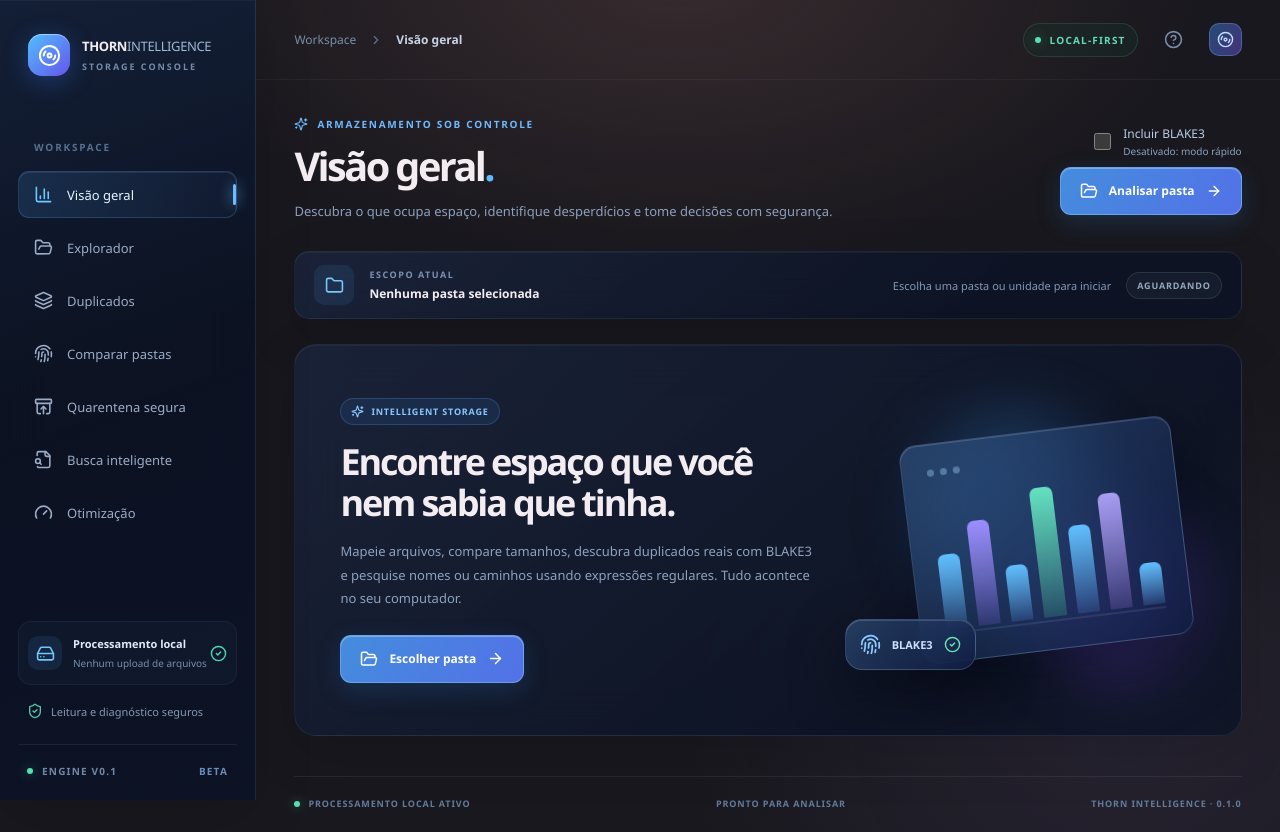
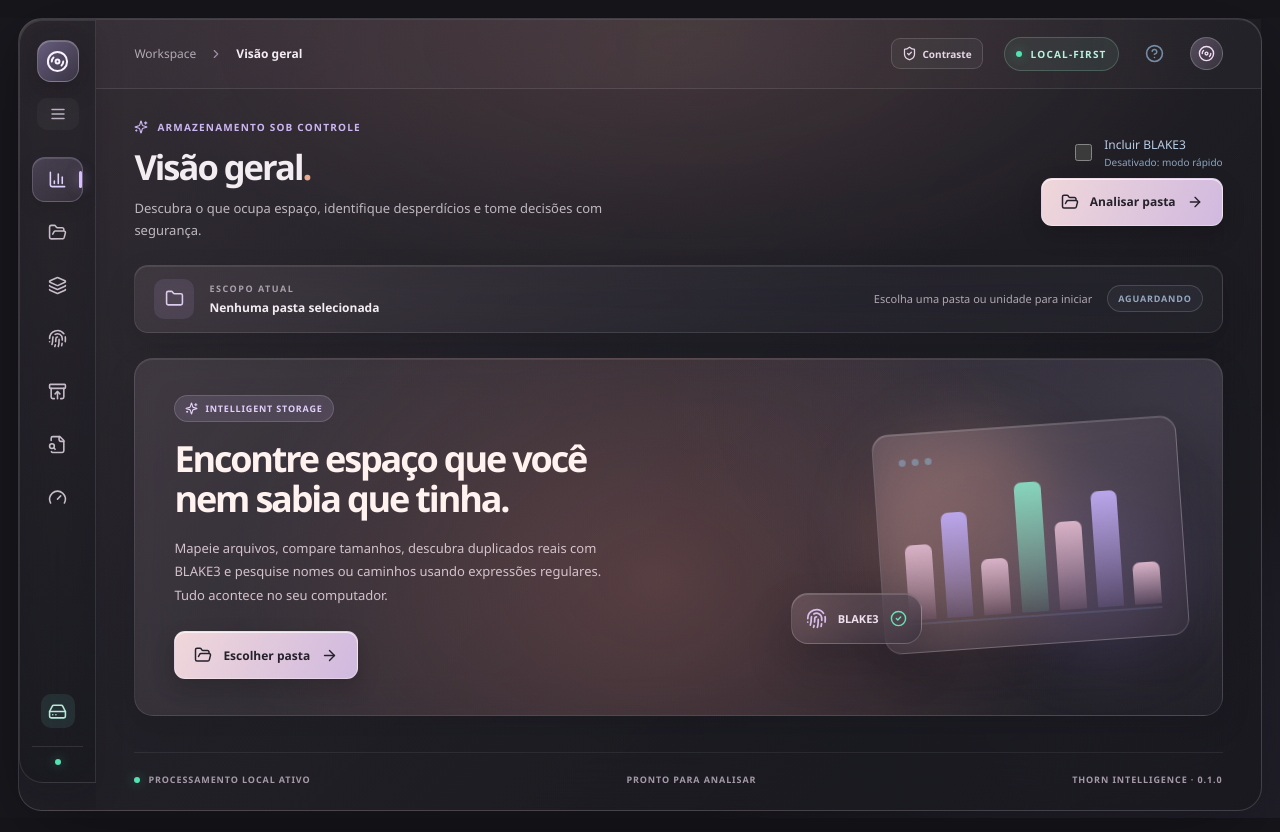
Before and after one commit to Marcelol090/ThornIntelligence, a React (Vite) app: page / in a window 1280 px wide. Built offline with nearby package versions, Linux system fonts and the light colour scheme.

Commit message:
feat(glass-studio): compact accessible rail, real-data hero and native backdrop fallback

```diff
--- a/src/App.tsx
+++ b/src/App.tsx
@@ -142,11 +142,20 @@ export default function App() {
   const [auditBusy, setAuditBusy] = useState(false);
   const [quarantineAudit, setQuarantineAudit] = useState<QuarantineAuditReport | null>(null);
   const [mobileMenu, setMobileMenu] = useState(false);
+  const [railExpanded, setRailExpanded] = useState(() => {
+    try { return localStorage.getItem('thorn.rail-expanded') === 'true'; }
+    catch { return false; }
+  });
+  const [clarityMode, setClarityMode] = useState(() => {
+    try { return localStorage.getItem('thorn.clarity-mode') === 'true'; }
+    catch { return false; }
+  });
+  const [nativeMaterial, setNativeMaterial] = useState<'Acrylic' | 'Mica'>('Acrylic');
   const [windowEffectStatus, setWindowEffectStatus] = useState<'pending' | 'requested' | 'failed'>('pending');
   const [windowEffectError, setWindowEffectError] = useState('');
 
-  // Acrylic is the visibly translucent Windows 10/11 backdrop; Mica is
-  // a native Windows 11 fallback, not the same as seeing the desktop.
+  // Request ONE backdrop at a time. Tauri applies only the first supported
+  // material; Mica is a fallback if the Acrylic request throws an error.
   // Tauri's window must have transparent:true, and every WebView root
   // layer must be translucent *before* requesting the Windows backdrop.
   useEffect(() => {
@@ -161,11 +170,24 @@ export default function App() {
         const nativeWindow = getCurrentWindow();
         await nativeWindow.setDecorations(true);
         if (!mounted) return;
-        await nativeWindow.setEffects({
-          effects: [Effect.Acrylic, Effect.Mica],
-          state: EffectState.Active,
-        });
-        if (mounted) setWindowEffectStatus('requested');
+        let material: 'Acrylic' | 'Mica' = 'Acrylic';
+        try {
+          await nativeWindow.setEffects({
+            effects: [Effect.Acrylic],
+            state: EffectState.Active,
+          });
+        } catch (acrylicError) {
+          console.warn('[Thorn Intelligence] Acrylic request failed; trying Mica:', acrylicError);
+          material = 'Mica';
+          await nativeWindow.setEffects({
+            effects: [Effect.Mica],
+            state: EffectState.Active,
+          });
+        }
+        if (mounted) {
+          setNativeMaterial(material);
+          setWindowEffectStatus('requested');
+        }
       } catch (err) {
         // Previously swallowed every error, leaving an unexplained solid UI.
         console.warn('[Thorn Intelligence] Native Windows backdrop unavailable:', err);
@@ -182,6 +204,15 @@ export default function App() {
       page.classList.remove('native-vibrancy');
     };
   }, []);
+
+  useEffect(() => {
+    try { localStorage.setItem('thorn.rail-expanded', String(railExpanded)); }
+    catch { /* local-only preference may be unavailable */ }
+  }, [railExpanded]);
+  useEffect(() => {
+    try { localStorage.setItem('thorn.clarity-mode', String(clarityMode)); }
+    catch { /* local-only preference may be unavailable */ }
+  }, [clarityMode]);
 
   async function copy(value: string) {
     try { await navigator.clipboard.writeText(value); setToast('Caminho copiado.'); }
@@ -601,23 +632,29 @@ export default function App() {
   const roots = activeScanRoot ?? report?.root ?? '';
   const scopeName = roots ? (roots.split(/[\\/]/).filter(Boolean).pop() ?? roots) : 'Nenhuma pasta selecionada';
 
-  return <div className="app-shell">
+  return <div className={'app-shell glass-studio' + (railExpanded ? ' rail-expanded' : '') + (clarityMode ? ' clarity-mode' : '')}>
     <aside className={'sidebar glass ' + (mobileMenu ? 'sidebar-open' : '')}>
       <div className="brand">
         <div className="brand-symbol"><Disc3 size={23} strokeWidth={2.1}/></div>
         <div className="brand-words"><strong>THORN<span>INTELLIGENCE</span></strong><small>STORAGE CONSOLE</small></div>
         <button className="mobile-close icon-button" onClick={() => setMobileMenu(false)} aria-label="Fechar menu"><X size={19}/></button>
       </div>
+      <button type="button" className="rail-toggle"
+        aria-label={railExpanded ? 'Recolher barra lateral' : 'Expandir barra lateral'}
+        aria-expanded={railExpanded} title={railExpanded ? 'Recolher menu' : 'Expandir menu'}
+        onClick={() => setRailExpanded(value => !value)}><Menu size={18}/></button>
       <div className="side-group-label">WORKSPACE</div>
       <nav className="nav-menu" aria-label="Navegação principal">
-        {links.map(({ id, icon: Icon, label }) => <button type="button" key={id} className={'nav-link ' + (section === id ? 'selected' : '')} onClick={() => selectSection(id)} aria-current={section === id ? 'page' : undefined}>
-          <Icon size={19}/><span>{label}</span>{section === id && <span className="nav-indicator"/>}
+        {links.map(({ id, icon: Icon, label }) => <button type="button" key={id}
+          className={'nav-link ' + (section === id ? 'selected' : '')} onClick={() => selectSection(id)}
+          aria-label={label} title={label} aria-current={section === id ? 'page' : undefined}>
+          <Icon size={19}/><span className="nav-label">{label}</span>{section === id && <span className="nav-indicator"/>}
         </button>)}
       </nav>
       <div className="sidebar-spacer"/>
       <div className="side-device glass-inset"><div className="device-avatar"><HardDrive size={19}/></div><div><strong>Processamento local</strong><small>Nenhum upload de arquivos</small></div><CheckCircle2 size={17} className="success-icon"/></div>
       <div className="side-help"><ShieldCheck size={16}/> Leitura e diagnóstico seguros</div>
-      <div className="side-footer"><span className="live-dot"/> ENGINE V0.1 <span className="footer-version">BETA</span></div>
+      <div className="side-footer"><span className="live-dot"/><span className="footer-label">ENGINE V0.1</span><span className="footer-version">BETA</span></div>
     </aside>
 
     <div className="main-shell">
@@ -630,12 +667,19 @@ export default function App() {
             title={windowEffectStatus === 'failed'
               ? 'Mica/Acrylic não puderam ser solicitados: ' + windowEffectError
               : windowEffectStatus === 'requested'
-                ? 'Efeito solicitado ao Windows. A aparência final depende dos efeitos de transparência do sistema, WebView2 e DWM.'
+                ? nativeMaterial + ' solicitado ao Windows. A aparência final depende dos efeitos de transparência do sistema, WebView2 e DWM.'
                 : 'Inicializando o efeito nativo do Windows.'}>
             {windowEffectStatus === 'failed' ? 'Vidro indisponível'
-              : windowEffectStatus === 'requested' ? 'Acrylic solicitado'
+              : windowEffectStatus === 'requested' ? nativeMaterial + ' solicitado'
               : 'Ativando vidro…'}
           </span>}
+          <button type="button" className="clarity-toggle"
+            aria-pressed={clarityMode}
+            aria-label={clarityMode ? 'Ativar painéis translúcidos' : 'Reduzir transparência para facilitar leitura'}
+            title={clarityMode ? 'Restaurar vidro' : 'Usar painéis sólidos'}
+            onClick={() => setClarityMode(value => !value)}>
+            <ShieldCheck size={15}/><span>{clarityMode ? 'Modo sólido' : 'Contraste'}</span>
+          </button>
           <span className="local-pill"><span className="live-dot"/> LOCAL-FIRST</span><button className="top-help" onClick={() => selectSection('optimize')} title="Conheça os controles de segurança" aria-label="Segurança"><CircleHelp size={19}/></button><div className="user-avatar"><Disc3 size={17}/></div></div>
       </header>
       <main id="main-content" className="content">
@@ -704,10 +748,33 @@ export default function App() {
 
         {!scanned && section !== 'optimize' && section !== 'compare' && section !== 'cleanup' && section !== 'explorer' && <div className="onboarding glass">
           <div className="onboarding-content"><Tag tone="blue"><Sparkles size={13}/> INTELLIGENT STORAGE</Tag><h2>Encontre espaço que você nem sabia que tinha.</h2><p>Mapeie arquivos, compare tamanhos, descubra duplicados reais com BLAKE3 e pesquise nomes ou caminhos usando expressões regulares. Tudo acontece no seu computador.</p><button className="primary-button" disabled={busy} onClick={() => void scanFolder()}><FolderOpen size={18}/> Escolher pasta <ArrowRight size={17}/></button></div>
-          <div className="onboarding-visual"><div className="orb orb-one"/><div className="orb orb-two"/><div className="preview-card preview-main"><div className="preview-dotline"><i/><i/><i/></div><div className="preview-chart"><div/><div/><div/><div/><div/><div/><div/></div><div className="preview-baseline"/></div><div className="preview-card preview-small"><Fingerprint size={21}/><span>BLAKE3</span><CheckCircle2 size={17}/></div></div>
+          <div className="onboarding-visual" aria-hidden="true"><div className="orb orb-one"/><div className="orb orb-two"/><div className="preview-card preview-main"><div className="preview-dotline"><i/><i/><i/></div><div className="preview-chart"><div/><div/><div/><div/><div/><div/><div/></div><div className="preview-baseline"/></div><div className="preview-card preview-small"><Fingerprint size={21}/><span>BLAKE3</span><CheckCircle2 size={17}/></div></div>
         </div>}
 
         {section === 'overview' && report && <>
+          <section className="studio-overview-feature glass" aria-label="Panorama do armazenamento analisado">
+            <div className="studio-feature-copy">
+              <Tag tone="mint"><Sparkles size={13}/> ANÁLISE LOCAL</Tag>
+              <h2>Seu armazenamento, com outra perspectiva.</h2>
+              <p>Explore o espaço ocupado por categoria. O gráfico utiliza os tipos identificados nesta varredura, sem estimar espaço recuperável.</p>
+              <span className="studio-feature-note"><CheckCircle2 size={15}/> Inventário concluído · {number(report.filesScanned)} arquivos</span>
+            </div>
+            <div className="studio-feature-visual">
+              <div className="studio-feature-caption"><span>Distribuição por tipo</span>
+                <small>{report.fileTypes.length} categorias</small></div>
+              {report.fileTypes.length > 0
+                ? <div className="studio-feature-bars" role="img"
+                    aria-label={'Tamanhos lógicos relativos dos ' + Math.min(7, report.fileTypes.length) + ' maiores tipos de arquivo'}>
+                    {report.fileTypes.slice(0, 7).map((type) =>
+                      <span key={type.extension} title={type.extension + ': ' + bytes(type.sizeBytes)}
+                        style={{ height: Math.max(3, type.sizeBytes /
+                          Math.max(1, report.fileTypes[0].sizeBytes) * 100) + '%' }}/>)}
+                  </div>
+                : <p className="panel-note">Nenhum tipo de arquivo foi identificado.</p>}
+              <div className="studio-feature-legend"><span>Comparação relativa ao maior tipo</span>
+                <strong>{bytes(report.logicalBytes)} lógicos</strong></div>
+            </div>
+          </section>
           <div className="metrics-grid">
             <Metric label="Volume analisado" value={bytes(report.logicalBytes)} helper="Tamanho lógico dos arquivos" icon={Database}/>
             <Metric label="Arquivos analisados" value={number(report.filesScanned)} helper={number(report.directoriesScanned) + ' diretórios percorridos'} icon={FileSearch} tone="violet"/>
```
